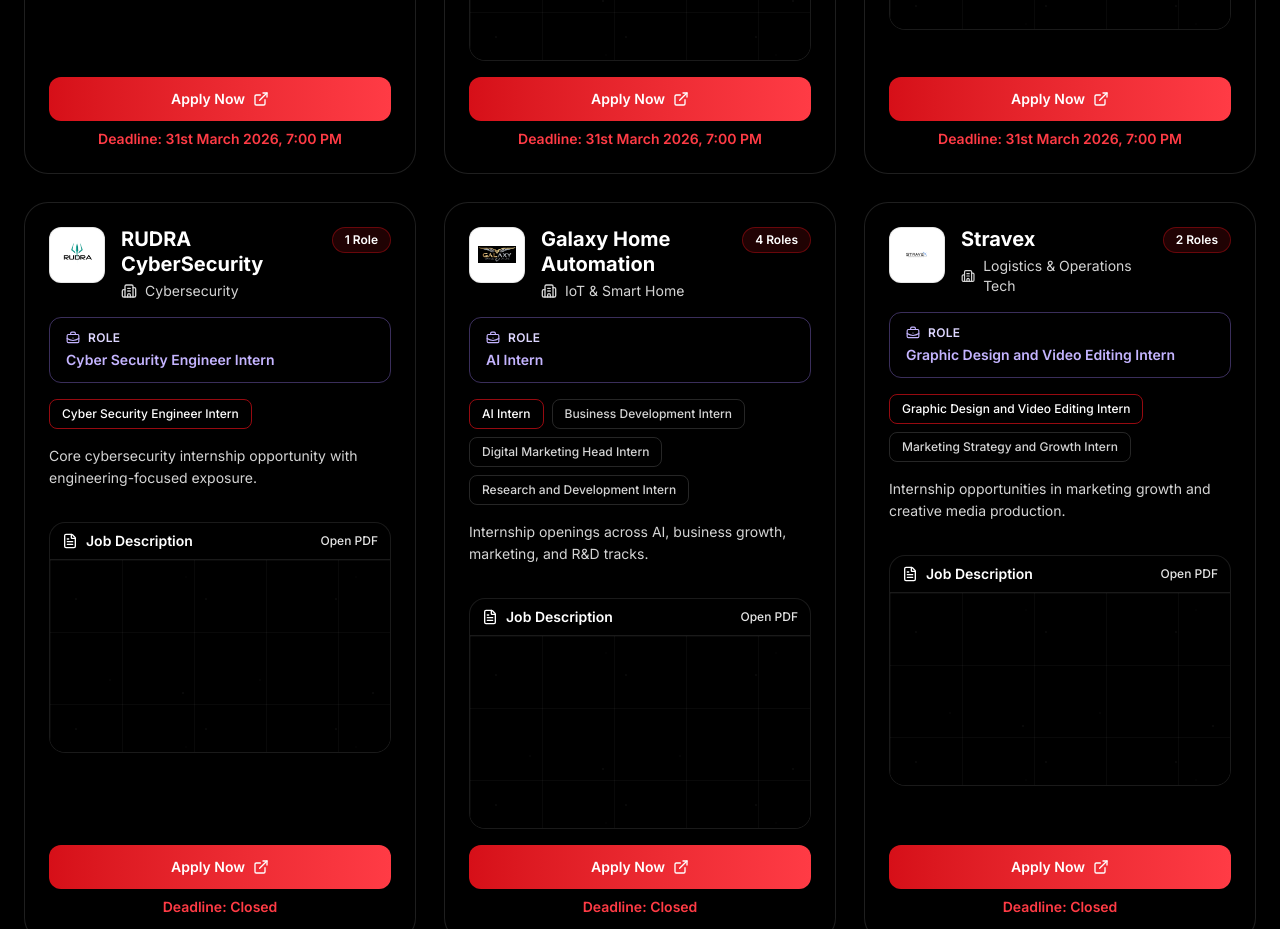
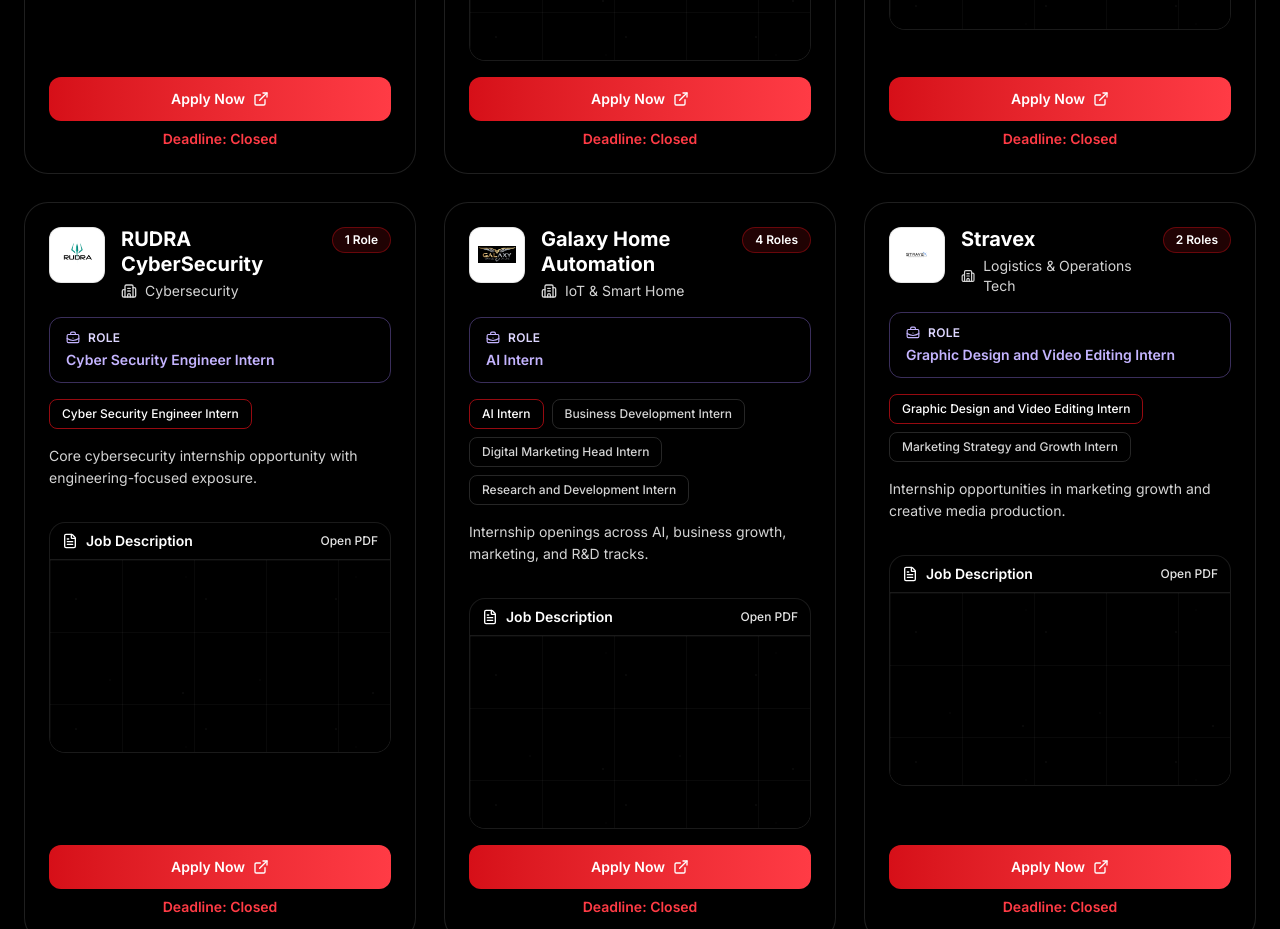
Before and after one commit to KaivalyaJoglekar/Internship-Fair, a Next.js app: page /companies in a window 1280 px wide. Shown: the part 1120-2049 px from the top of the page. Built offline with nearby package versions, Linux system fonts and the light colour scheme.

Commit message:
all deadlines closed

```diff
--- a/app/data/companyCardDetails.ts
+++ b/app/data/companyCardDetails.ts
@@ -25,7 +25,7 @@
     logo: "/logos/Paryatech logo.jpeg",
     industry: "Technology",
     shortDescription: "Internship opportunities across engineering and product design tracks.",
-    deadline: "31st March 2026, 7:00 PM",
+    deadline: "Closed",
     roles: [
       {
         id: "engineering-intern",
@@ -50,7 +50,7 @@
     logo: "/logos/Adbureau -Logo.png",
     industry: "AI, Automation & Market Intelligence",
     shortDescription: "Internship opportunities across AI engineering, automation systems, and growth intelligence roles.",
-    deadline: "31st March 2026, 7:00 PM",
+    deadline: "Closed",
     roles: [
       {
         id: "ai-outreach-engineer-intern",
@@ -100,7 +100,7 @@
     logo: "/logos/electrorush.png",
     industry: "Healthcare & Laboratories",
     shortDescription: "Internship opportunities across three role tracks at Halewood Laboratories.",
-    deadline: "31st March 2026, 7:00 PM",
+    deadline: "Closed",
     roles: [
       {
         id: "cyber-security-system-software-engineer-intern",
```
